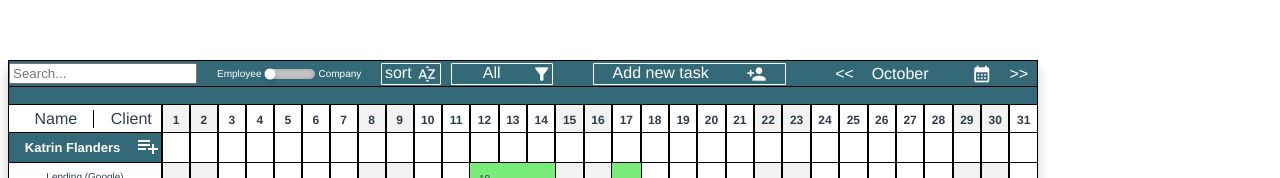
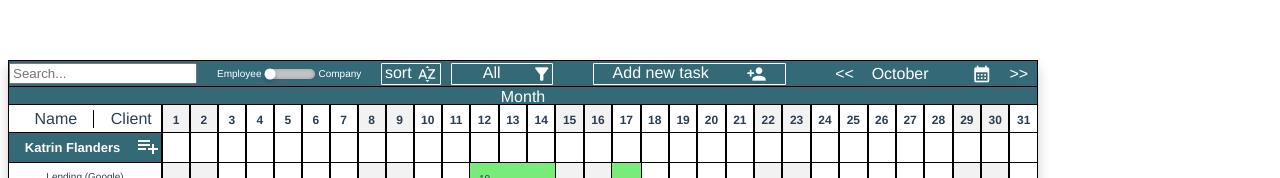
Before and after one commit to DSt17/management-table, a Vue app: page / in a window 1280 px wide. Shown: the top 178 px of the page. Built offline with nearby package versions, Linux system fonts and the light colour scheme.

Commit message:
code refactoring

```diff
--- a/src/components/Table/Table.vue
+++ b/src/components/Table/Table.vue
@@ -23,7 +23,11 @@
 		<table id="table">
 		    <tr style="position: sticky; top: 0; background: white;">
 			  <td style="height: 15px;background-color: #346977" colspan="32">
-
+				<div style="width: 100%; height: 15px; display: flex;flex-direction: row; justify-content: center; color: white">
+				<span>
+				    Month
+				</span>
+				</div>
 			  </td>
 		    </tr>
 		    <tr style="position: sticky; top: 18px; background: white; ">
--- a/src/components/Table/addTaskPopup.vue
+++ b/src/components/Table/addTaskPopup.vue
@@ -135,7 +135,7 @@ export default {
     color: white;
     padding: 2px;
     position: fixed;
-    top: 135px;
+    top: 137px;
     left: 179px;
     width: 205px;
     height: 260px;
--- a/src/components/Table/addUserFormPopup.vue
+++ b/src/components/Table/addUserFormPopup.vue
@@ -155,13 +155,14 @@ export default {
     padding: 2px;
     position: fixed;
     top: 120px;
-    left: 488px;
+    left: 555px;
     width: 250px;
     height: 265px;
     background: #346977;
     box-shadow: 0 8px 17px 0 rgba(0, 0, 0, 0.2);
     border: 1px solid white;
     border-radius: 5px;
+    z-index: 2;
 }
 
 .popup_header {
```
